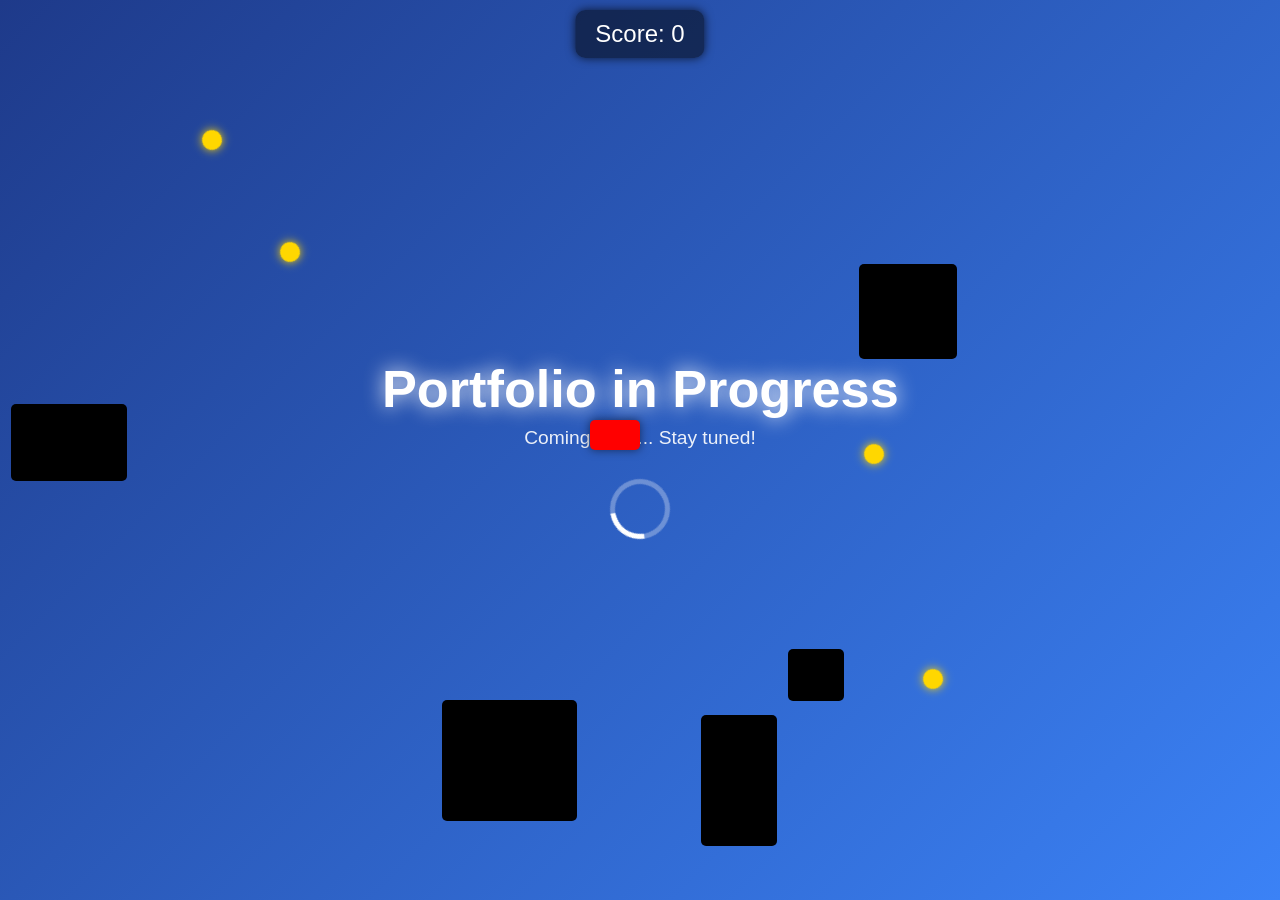
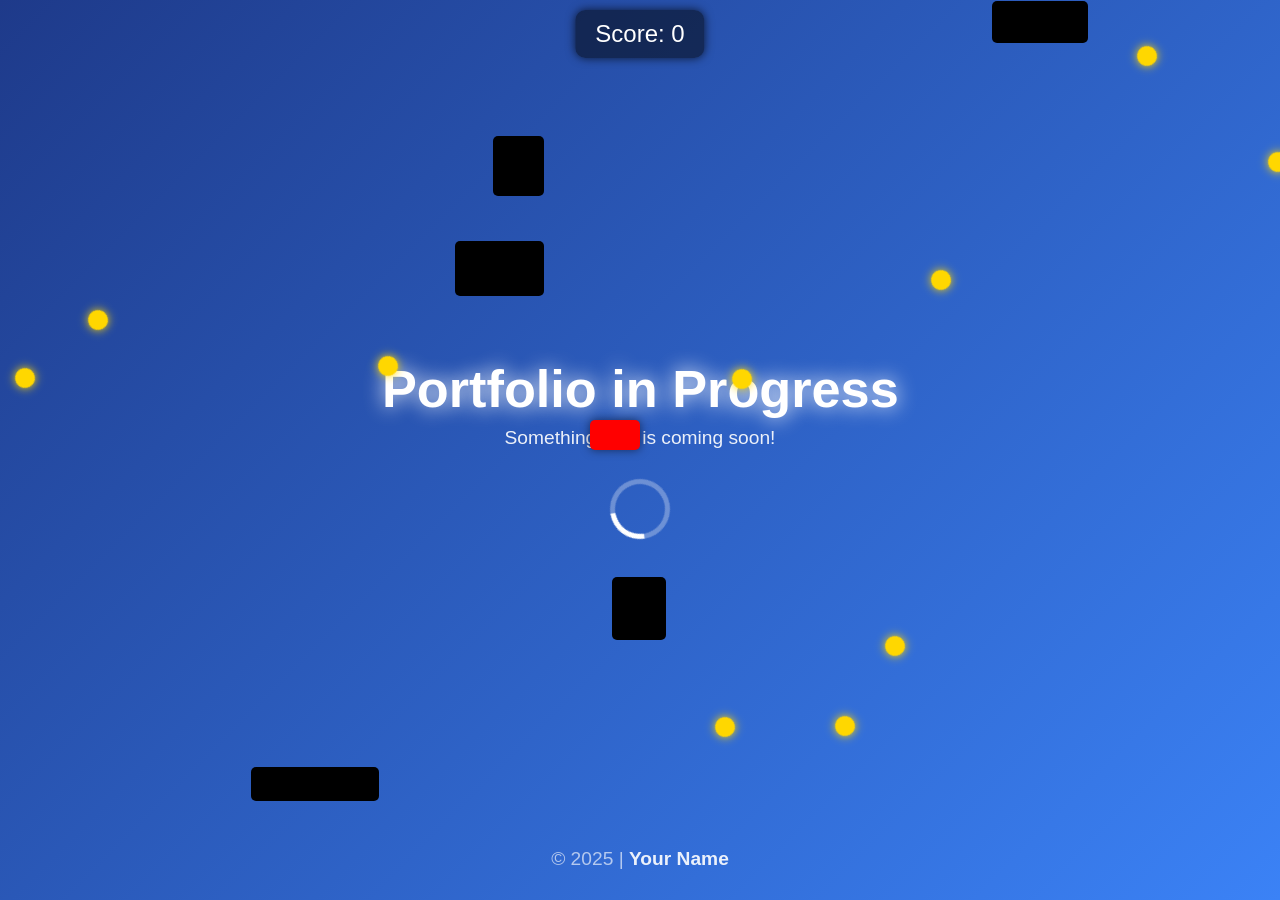
Before and after one commit to Gabr131cris/Farcas-Gabriel.github.io, a Jekyll site: the page index.html, which Jekyll copies as it is, in a window 1280 px wide. Built offline with Jekyll 4.4.1, drawn with Linux system fonts in a browser that asks for light colours; some of the changed lines change nothing that is shown.

Commit message:
Update index.html

```diff
--- a/index.html
+++ b/index.html
@@ -60,47 +60,6 @@
       color: #ffcc00;
     }
 
-    @keyframes pulse {
-      0% {
-        transform: scale(1);
-        text-shadow: 0 0 10px rgba(255, 255, 255, 0.8);
-      }
-      50% {
-        transform: scale(1.1);
-        text-shadow: 0 0 20px rgba(255, 255, 255, 1);
-      }
-      100% {
-        transform: scale(1);
-        text-shadow: 0 0 10px rgba(255, 255, 255, 0.8);
-      }
-    }
-
-    @keyframes fadeIn {
-      0% {
-        opacity: 0.6;
-      }
-      100% {
-        opacity: 1;
-      }
-    }
-
-    @keyframes spin {
-      0% {
-        transform: rotate(0deg);
-      }
-      100% {
-        transform: rotate(360deg);
-      }
-    }
-  </style>
-  <style>
-    body {
-      margin: 0;
-      overflow: hidden;
-      background: linear-gradient(135deg, #1e3a8a, #3b82f6);
-      font-family: Arial, sans-serif;
-    }
-
     #car {
       position: absolute;
       width: 50px;
@@ -110,11 +69,12 @@
       box-shadow: 0 0 10px rgba(0, 0, 0, 0.5);
       transform: translate(-50%, -50%);
       transition: transform 0.05s ease-out;
+      z-index: 10;
     }
 
     .wall {
       position: absolute;
-      background: #000;
+      background: black;
       border-radius: 5px;
       z-index: 1;
     }
@@ -127,6 +87,7 @@
       border-radius: 50%;
       box-shadow: 0 0 10px gold;
       animation: spin 1s linear infinite;
+      z-index: 1;
     }
 
     #scoreboard {
@@ -140,26 +101,28 @@
       padding: 10px 20px;
       border-radius: 10px;
       box-shadow: 0 0 10px rgba(0, 0, 0, 0.7);
+      z-index: 10;
+    }
+
+    @keyframes pulse {
+      0% { transform: scale(1); text-shadow: 0 0 10px rgba(255, 255, 255, 0.8); }
+      50% { transform: scale(1.1); text-shadow: 0 0 20px rgba(255, 255, 255, 1); }
+      100% { transform: scale(1); text-shadow: 0 0 10px rgba(255, 255, 255, 0.8); }
+    }
+
+    @keyframes fadeIn {
+      0% { opacity: 0.6; }
+      100% { opacity: 1; }
     }
 
     @keyframes spin {
-      0% {
-        transform: rotate(0deg);
-      }
-      100% {
-        transform: rotate(360deg);
-      }
+      0% { transform: rotate(0deg); }
+      100% { transform: rotate(360deg); }
     }
 
     @keyframes explosion {
-      0% {
-        transform: scale(1);
-        opacity: 1;
-      }
-      100% {
-        transform: scale(3);
-        opacity: 0;
-      }
+      0% { transform: scale(1); opacity: 1; }
+      100% { transform: scale(3); opacity: 0; }
     }
 
     .explosion {
@@ -169,19 +132,19 @@
       background: orange;
       border-radius: 50%;
       animation: explosion 0.5s ease-out;
-      z-index: 2;
+      z-index: 10;
     }
   </style>
 </head>
 <body>
-
-    <h1>Portfolio in Progress</h1>
-  <p>Coming soon... Stay tuned!</p>
+  <h1>Portfolio in Progress</h1>
+  <p>Something cool is coming soon!</p>
   <div class="spinner"></div>
-
-
   <div id="scoreboard">Score: 0</div>
   <div id="car"></div>
+  <footer>
+    <p>&copy; 2025 | <a href="#">Your Name</a></p>
+  </footer>
   <script>
     const car = document.getElementById("car");
     const scoreboard = document.getElementById("scoreboard");
@@ -189,6 +152,32 @@
 
     let carX = window.innerWidth / 2;
     let carY = window.innerHeight / 2;
+
+    const walls = [];
+    const coins = [];
+
+    function createWall() {
+      const wall = document.createElement("div");
+      wall.classList.add("wall");
+      wall.style.width = `${Math.random() * 100 + 50}px`;
+      wall.style.height = `${Math.random() * 50 + 30}px`;
+      wall.style.left = `${Math.random() * window.innerWidth}px`;
+      wall.style.top = `${Math.random() * window.innerHeight}px`;
+      document.body.appendChild(wall);
+      walls.push(wall);
+    }
+
+    function createCoin() {
+      const coin = document.createElement("div");
+      coin.classList.add("coin");
+      coin.style.left = `${Math.random() * window.innerWidth}px`;
+      coin.style.top = `${Math.random() * window.innerHeight}px`;
+      document.body.appendChild(coin);
+      coins.push(coin);
+    }
+
+    for (let i = 0; i < 5; i++) createWall();
+    for (let i = 0; i < 10; i++) createCoin();
 
     window.addEventListener("mousemove", (e) => {
       const mouseX = e.clientX;
@@ -198,92 +187,56 @@
       const dy = mouseY - carY;
       const angle = Math.atan2(dy, dx) * (180 / Math.PI);
 
-      carX += dx * 0.05;
-      carY += dy * 0.05;
+      carX += dx * 0.1;
+      carY += dy * 0.1;
 
       car.style.left = `${carX}px`;
       car.style.top = `${carY}px`;
       car.style.transform = `translate(-50%, -50%) rotate(${angle}deg)`;
 
       detectCollision();
+      collectCoins();
     });
 
     function detectCollision() {
-      const walls = document.querySelectorAll(".wall");
       walls.forEach((wall) => {
-        const rect = wall.getBoundingClientRect();
+        const rect1 = car.getBoundingClientRect();
+        const rect2 = wall.getBoundingClientRect();
+
         if (
-          carX > rect.left &&
-          carX < rect.right &&
-          carY > rect.top &&
-          carY < rect.bottom
+          rect1.left < rect2.right &&
+          rect1.right > rect2.left &&
+          rect1.top < rect2.bottom &&
+          rect1.bottom > rect2.top
         ) {
-          createExplosion(carX, carY);
-          resetCarPosition();
-        }
-      });
-
-      const coins = document.querySelectorAll(".coin");
-      coins.forEach((coin) => {
-        const rect = coin.getBoundingClientRect();
-        if (
-          carX > rect.left &&
-          carX < rect.right &&
-          carY > rect.top &&
-          carY < rect.bottom
-        ) {
-          coin.remove();
-          score += 10;
-          updateScore();
+          const explosion = document.createElement("div");
+          explosion.classList.add("explosion");
+          explosion.style.left = `${carX}px`;
+          explosion.style.top = `${carY}px`;
+          document.body.appendChild(explosion);
+          setTimeout(() => explosion.remove(), 500);
         }
       });
     }
 
-    function createExplosion(x, y) {
-      const explosion = document.createElement("div");
-      explosion.className = "explosion";
-      explosion.style.left = `${x}px`;
-      explosion.style.top = `${y}px`;
-      document.body.appendChild(explosion);
-      setTimeout(() => explosion.remove(), 500);
+    function collectCoins() {
+      coins.forEach((coin, index) => {
+        const rect1 = car.getBoundingClientRect();
+        const rect2 = coin.getBoundingClientRect();
+
+        if (
+          rect1.left < rect2.right &&
+          rect1.right > rect2.left &&
+          rect1.top < rect2.bottom &&
+          rect1.bottom > rect2.top
+        ) {
+          score += 10;
+          scoreboard.textContent = `Score: ${score}`;
+          coin.remove();
+          coins.splice(index, 1);
+        }
+      });
     }
-
-    function resetCarPosition() {
-      carX = window.innerWidth / 2;
-      carY = window.innerHeight / 2;
-      score -= 5;
-      updateScore();
-    }
-
-    function updateScore() {
-      scoreboard.textContent = `Score: ${score}`;
-    }
-
-    function createWalls() {
-      for (let i = 0; i < 5; i++) {
-        const wall = document.createElement("div");
-        wall.className = "wall";
-        wall.style.width = `${Math.random() * 100 + 50}px`;
-        wall.style.height = `${Math.random() * 100 + 50}px`;
-        wall.style.left = `${Math.random() * (window.innerWidth - 100)}px`;
-        wall.style.top = `${Math.random() * (window.innerHeight - 100)}px`;
-        document.body.appendChild(wall);
-      }
-    }
-
-    function createCoins() {
-      for (let i = 0; i < 5; i++) {
-        const coin = document.createElement("div");
-        coin.className = "coin";
-        coin.style.left = `${Math.random() * (window.innerWidth - 50)}px`;
-        coin.style.top = `${Math.random() * (window.innerHeight - 50)}px`;
-        document.body.appendChild(coin);
-      }
-    }
-
-    createWalls();
-    createCoins();
-    setInterval(createCoins, 5000);
   </script>
 </body>
 </html>
```
